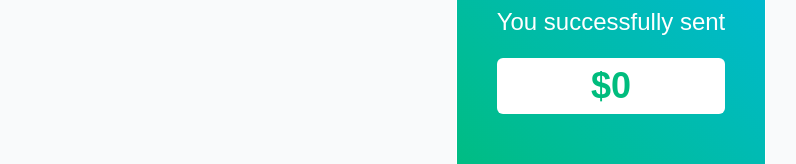
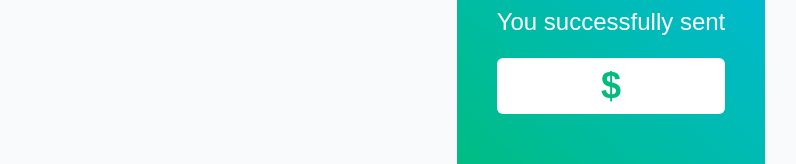
Before and after one commit to Alazar-da/ecommerce-storefront, a Next.js app: page /payment-success in a window 1280 px wide. Shown: the part 344-508 px from the top of the page, without its empty margins (29-825 px from the left). Built offline with nearby package versions, Linux system fonts and the light colour scheme.

Commit message:
error fixed

```diff
--- a/app/payment-success/page.tsx
+++ b/app/payment-success/page.tsx
@@ -1,13 +1,11 @@
 import Link from "next/link";
 
-interface PaymentSuccessProps {
-  searchParams: {
-    amount?: string;
-  };
-}
+type PaymentSuccessProps = {
+  searchParams?: Record<string, string | string[] | undefined>;
+};
 
 export default function PaymentSuccess({ searchParams }: PaymentSuccessProps) {
-  const amount = searchParams.amount ?? "0";
+  const amount = searchParams?.amount as string | undefined;
   return (
     <section className="min-h-screen relative bg-gray-50 flex flex-col items-center justify-center w-full">
        <nav className="flex absolute top-5 left-15 z-10" aria-label="Breadcrumb">
```
